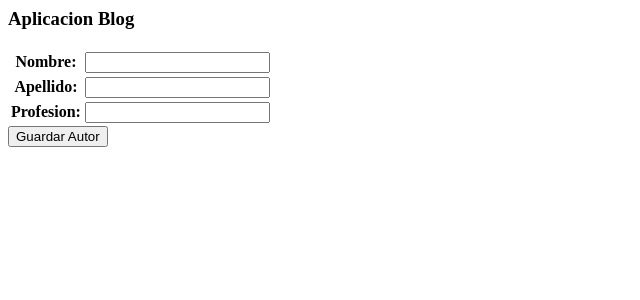
After one commit to SantiagoBuezas/ProjectoFinal, a Django app: page /Blog/formulario-autor/ in a window 1280 px wide. The commit adds this page. Shown: the top 300 px of the page, without its empty margins (0-640 px from the left). Run offline with Django 4.2, Linux system fonts and the light colour scheme.

Commit message:
agrego forms y formularios

```diff
--- a/ProjectoFinal/Blog/admin.py
+++ b/ProjectoFinal/Blog/admin.py
@@ -1,6 +1,7 @@
 from django.contrib import admin
-from Blog.models import Articulo, Autor, Secciones
+from Blog.models import Articulo, Autor, Seccion, Blog
 
+admin.site.register(Blog)
 admin.site.register(Articulo)
-admin.site.register(Secciones)
+admin.site.register(Seccion)
 admin.site.register(Autor)
--- /dev/null
+++ b/ProjectoFinal/Blog/forms.py
@@ -0,0 +1,23 @@
+from django import forms
+
+
+class BlogForm(forms.Form):
+    nombre = forms.CharField(max_length=50)
+    tema = forms.CharField(max_length=50)
+    fecha = forms.DateField()
+
+
+class AutorForm(forms.Form):
+    nombre = forms.CharField(max_length=50)
+    apellido = forms.CharField(max_length=50)
+    profesion = forms.CharField(max_length=50)
+
+
+class ArticuloForm(forms.Form):
+    titulo = forms.CharField(max_length=50)
+    texto = forms.CharField(max_length=1000)
+    fecha = forms.DateField()
+
+
+class SeccionForm(forms.Form):
+    nombre = forms.CharField(max_length=50)
--- /dev/null
+++ b/ProjectoFinal/Blog/templates/Blog/formulario-autor.html
@@ -0,0 +1,12 @@
+{% extends "Blog/madre.html" %}
+
+{% block inserte_aqui_su_contenido %}
+
+<form action="" method="POST">{% csrf_token %}
+    <table>
+        {{ formulario.as_table }}
+    </table>
+    <input type="submit" value="Guardar Autor">
+</form>
+
+{% endblock %}
--- a/ProjectoFinal/Blog/templates/Blog/madre.html
+++ b/ProjectoFinal/Blog/templates/Blog/madre.html
@@ -1,10 +1,4 @@
 <h3>Aplicacion Blog</h3>
-
-<ul>
-
-    <li>tema:templates</li>
-    <li>curso: python</li>
-</ul>
 
 {% block inserte_aqui_su_contenido %}
 {% endblock %}
--- a/ProjectoFinal/Blog/urls.py
+++ b/ProjectoFinal/Blog/urls.py
@@ -1,9 +1,18 @@
 from django.contrib import admin
 from django.urls import path, include
 
-from Blog.views import mostrar_inicio
+from Blog.views import (
+    mostrar_inicio,
+    procesar_formulario_blog,
+    procesar_formulario_autor,
+    procesar_formulario_seccion,
+    procesar_formulario_articulo,
+)
 
 urlpatterns = [
     path("inicio/", mostrar_inicio),
-
+    path("formulario-blog/", procesar_formulario_blog),
+    path("formulario-autor/", procesar_formulario_autor),
+    path("formulario-seccion/", procesar_formulario_seccion),
+    path("formulario-articulo/", procesar_formulario_articulo),
 ]
--- a/ProjectoFinal/Blog/views.py
+++ b/ProjectoFinal/Blog/views.py
@@ -1,5 +1,33 @@
+from multiprocessing import context
 from django.http import HttpResponse
 from django.shortcuts import render
 
+from Blog.forms import AutorForm, SeccionForm, ArticuloForm, BlogForm
+
+
 def mostrar_inicio(request):
     return render(request, "Blog/inicio.html")
+
+
+def procesar_formulario_blog(request):
+    mi_formulario = BlogForm()
+    contexto = {"formulaio": mi_formulario}
+    return render(request, "Blog/formulario-blog.html", context=contexto)
+
+
+def procesar_formulario_autor(request):
+    mi_formulario = AutorForm()
+    contexto = {"formulario": mi_formulario}
+    return render(request, "Blog/formulario-autor.html", context=contexto)
+
+
+def procesar_formulario_seccion(request):
+    mi_formulario = SeccionForm()
+    contexto = {"formulario": mi_formulario}
+    return render(request, "blog/formulario-seccion.html", context=contexto)
+
+
+def procesar_formulario_articulo(request):
+    mi_formulario = ArticuloForm()
+    contexto = {"formulario": mi_formulario}
+    return render(request, "blog/formulario-articulo.html", context=contexto)
--- a/ProjectoFinal/ProjectoFinal/urls.py
+++ b/ProjectoFinal/ProjectoFinal/urls.py
@@ -16,7 +16,4 @@ Including another URLconf
 from django.contrib import admin
 from django.urls import path, include
 
-urlpatterns = [
-    path("admin/", admin.site.urls),
-    path("Blog/", include("Blog.urls"))
-]
+urlpatterns = [path("admin/", admin.site.urls), path("Blog/", include("Blog.urls"))]
```
Also changed, not shown: ProjectoFinal/Blog/models.py (+12 -3 lines), ProjectoFinal/Blog/templates/Blog/formulario-articulo.html (added, +12 -0 lines), ProjectoFinal/Blog/templates/Blog/formulario-blog.html (added, +12 -0 lines), ProjectoFinal/Blog/templates/Blog/formulario-seccion.html (added, +12 -0 lines), ProjectoFinal/README.md, ProjectoFinal/db.sqlite3.
